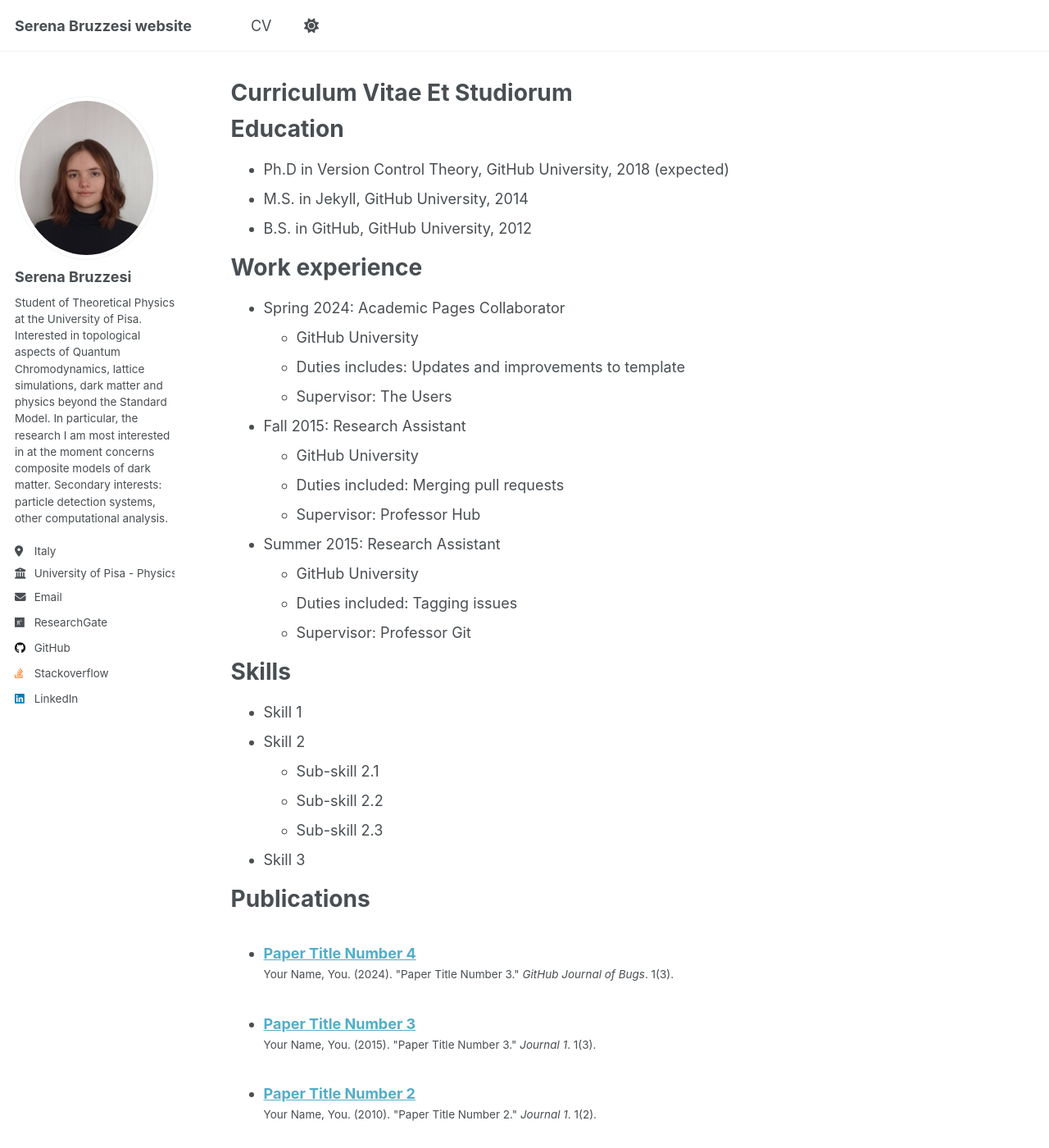
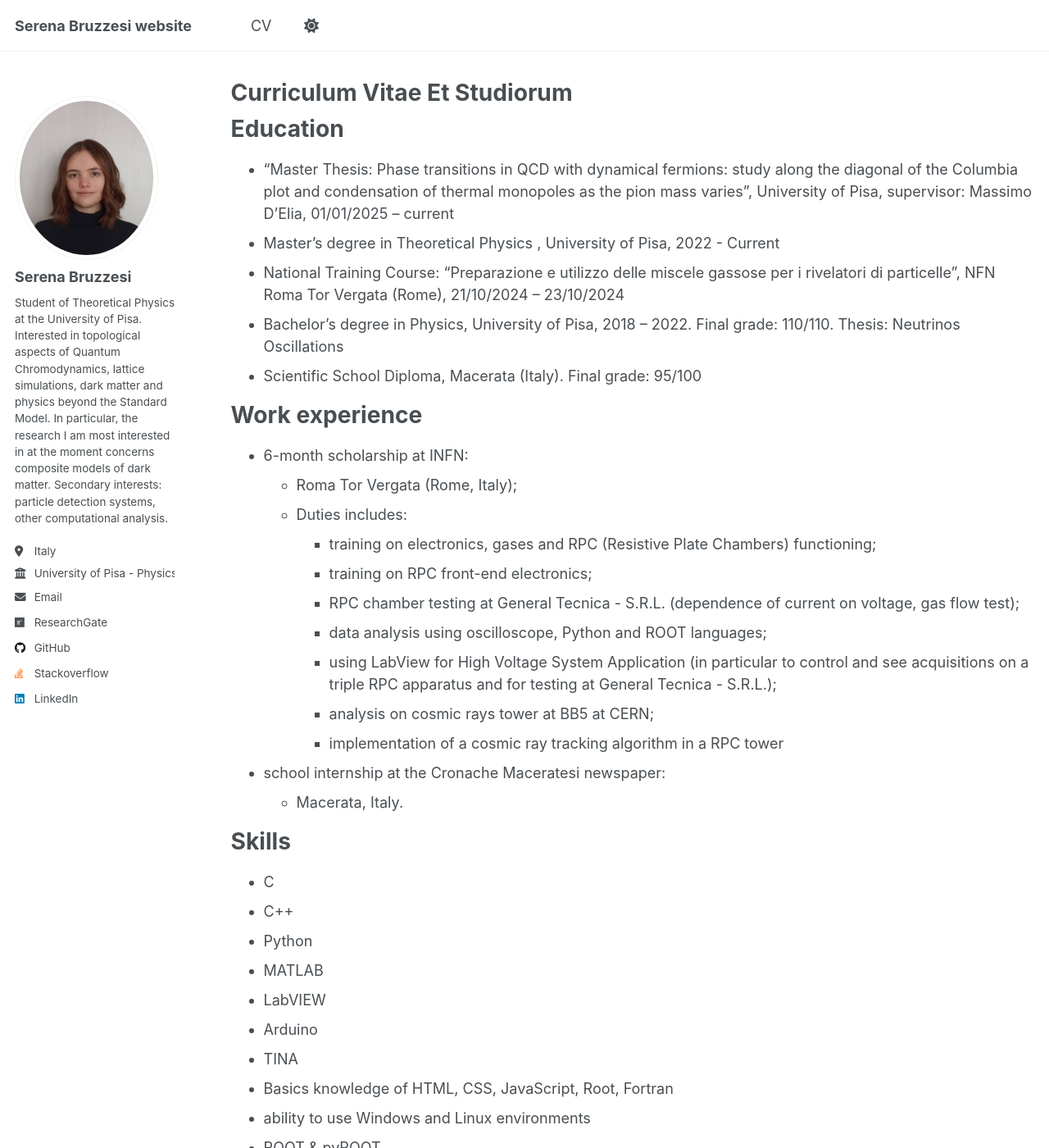
Before and after one commit to Serena1999/Serena1999.github.io, a Jekyll site: the page built from _pages/cv.md, in a window 1280 px wide and 1400 px high. Shown: the whole window at 82% size. Built offline with Jekyll 4.4.1, drawn with Linux system fonts in a browser that asks for light colours; some of the changed text lies outside the part shown.

Commit message:
Update cv.md

```diff
--- a/_pages/cv.md
+++ b/_pages/cv.md
@@ -11,54 +11,103 @@ redirect_from:
 
 Education
 ======
-* Ph.D in Version Control Theory, GitHub University, 2018 (expected)
-* M.S. in Jekyll, GitHub University, 2014
-* B.S. in GitHub, GitHub University, 2012
+*  "Master Thesis: Phase transitions in QCD with dynamical fermions: study along the diagonal of the
+ Columbia plot and condensation of thermal monopoles as the pion mass varies", University of Pisa, supervisor: Massimo D'Elia, 01/01/2025 – current
+* Master's degree in Theoretical Physics , University of Pisa, 2022 - Current
+* National Training Course: "Preparazione e utilizzo delle miscele gassose per i rivelatori di
+ particelle", NFN Roma Tor Vergata (Rome), 21/10/2024 – 23/10/2024
+* Bachelor's degree in Physics, University of Pisa, 2018 – 2022. Final grade: 110/110. Thesis: Neutrinos Oscillations
+* Scientific School Diploma, Macerata (Italy). Final grade: 95/100
 
 Work experience
 ======
-* Spring 2024: Academic Pages Collaborator
-  * GitHub University
-  * Duties includes: Updates and improvements to template
-  * Supervisor: The Users
+* 6-month scholarship at INFN:
+  * Roma Tor Vergata (Rome, Italy);
+  * Duties includes:
+    * training on electronics, gases and RPC (Resistive Plate Chambers) functioning;
+    * training on RPC front-end electronics;
+    * RPC chamber testing at General Tecnica - S.R.L. (dependence of current on voltage, gas flow test);
+    * data analysis using oscilloscope, Python and ROOT languages;
+    * using LabView for High Voltage System Application (in particular to control and see acquisitions on a triple RPC apparatus and for testing at General Tecnica - S.R.L.);
+    * analysis on cosmic rays tower at BB5 at CERN;
+    * implementation of a cosmic ray tracking algorithm in a RPC tower
 
-* Fall 2015: Research Assistant
-  * GitHub University
-  * Duties included: Merging pull requests
-  * Supervisor: Professor Hub
-
-* Summer 2015: Research Assistant
-  * GitHub University
-  * Duties included: Tagging issues
-  * Supervisor: Professor Git
+* school internship at the Cronache Maceratesi newspaper:
+  * Macerata, Italy.
 
 Skills
 ======
-* Skill 1
-* Skill 2
-  * Sub-skill 2.1
-  * Sub-skill 2.2
-  * Sub-skill 2.3
-* Skill 3
+* C
+* C++
+* Python
+* MATLAB
+* LabVIEW
+* Arduino
+* TINA
+* Basics knowledge of HTML, CSS, JavaScript, Root, Fortran
+* ability to use Windows and Linux environments
+* ROOT & pyROOT
 
-Publications
+Language skills
 ======
-  <ul>{% for post in site.publications reversed %}
-    {% include archive-single-cv.html %}
-  {% endfor %}</ul>
+* Mother tongue: Italian
+* English: B2
+* * Spanish: A1
 
-Talks
+Projects:
 ======
-  <ul>{% for post in site.talks reversed %}
-    {% include archive-single-talk-cv.html  %}
-  {% endfor %}</ul>
+* Creation of calibration software (fit with ellipsoid, quaternion formalism and manual calibration) and 3D tracking for the MPU6050 sensor;
+* Modelling the internal resistance of PN junction diodes;
+* Estimation of the maximum frequency via DFT with relative statistical uncertainty;
+* Quantitative analysis of signal anharmonicity and introduction of estimator.
 
-Teaching
+Exams taken during Master's degree (grade point average: 28.625/30)
 ======
-  <ul>{% for post in site.teaching reversed %}
-    {% include archive-single-cv.html %}
-  {% endfor %}</ul>
+*  Theoretical Physics 1;
+*  Theoretical Physics 2;
+*  Statistical Physics;
+*  General Relativity;
+*  Quantum Chromodynamics;
+*  Non-perturbative aspects of Quantum Field Theory;
+*  Early Universe Cosmology;
+*  Fundamental Interactions.
 
-Service and leadership
+Exams I intend to take (attended courses)
 ======
-* Currently signed in to 43 different slack teams
+*  Numerical Methods For Physics (expected in July).
+
+Other attended courses
+======
+*   Effective Field Theories;
+*   Standard Model and Beyond;
+*   Fundamentals of radiation-matter interaction;
+*   Nuclear Physics;
+*   Astroparticles;
+*   General Astrophysics;
+*   Gravitational theories;
+*   Particle Dark Matter.
+
+Exams taken during Bachelor's degree
+======
+*    Mathematical Analysis 1;
+*    Physics 1;
+*    Geometry 1;
+*    Informatics (where I acquired skills in the C language);
+*    Laboratory 1 (where I acquired skills in the Python language and data analysis);
+*    English test B2;
+*    Group Theory;
+*    General Chemistry;
+*    Physics 2;
+*    Laboratory 2 (where I acquired skills in Python and Arduino languages  and in data analysis);
+*    Classical Mechanics;
+*    Mathematical Methods 1;
+*    Complements of Mathematical Analysis;
+*    Physics 3;
+*    Quantum Mechanics;
+*    Mathematical Methods 2;
+*    Structure of Matter;
+*    Digital Technologies (where I acquired skills in MATLAB, LabVIEW, Arduino, Python, TINA and data analysis);
+*    Advanced Quantum Mechanics.
+
+Driving licence: AM, B
+======
```
